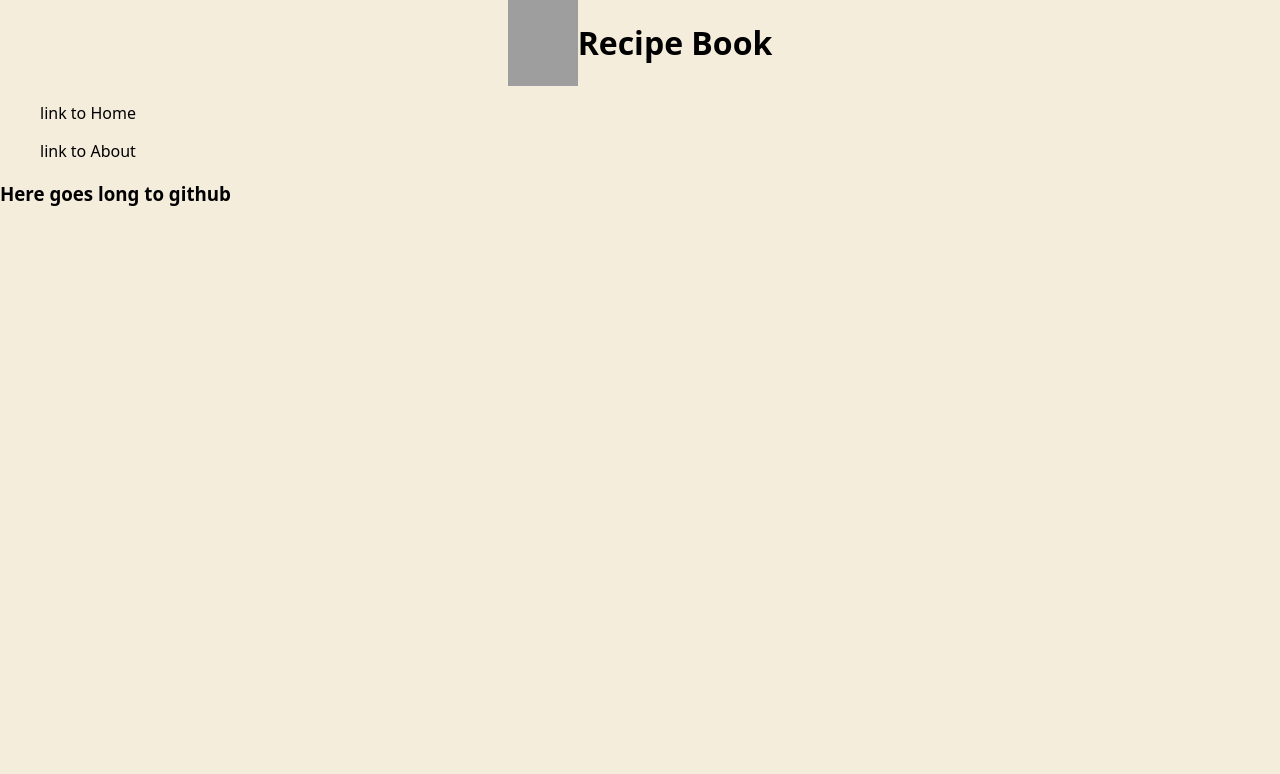
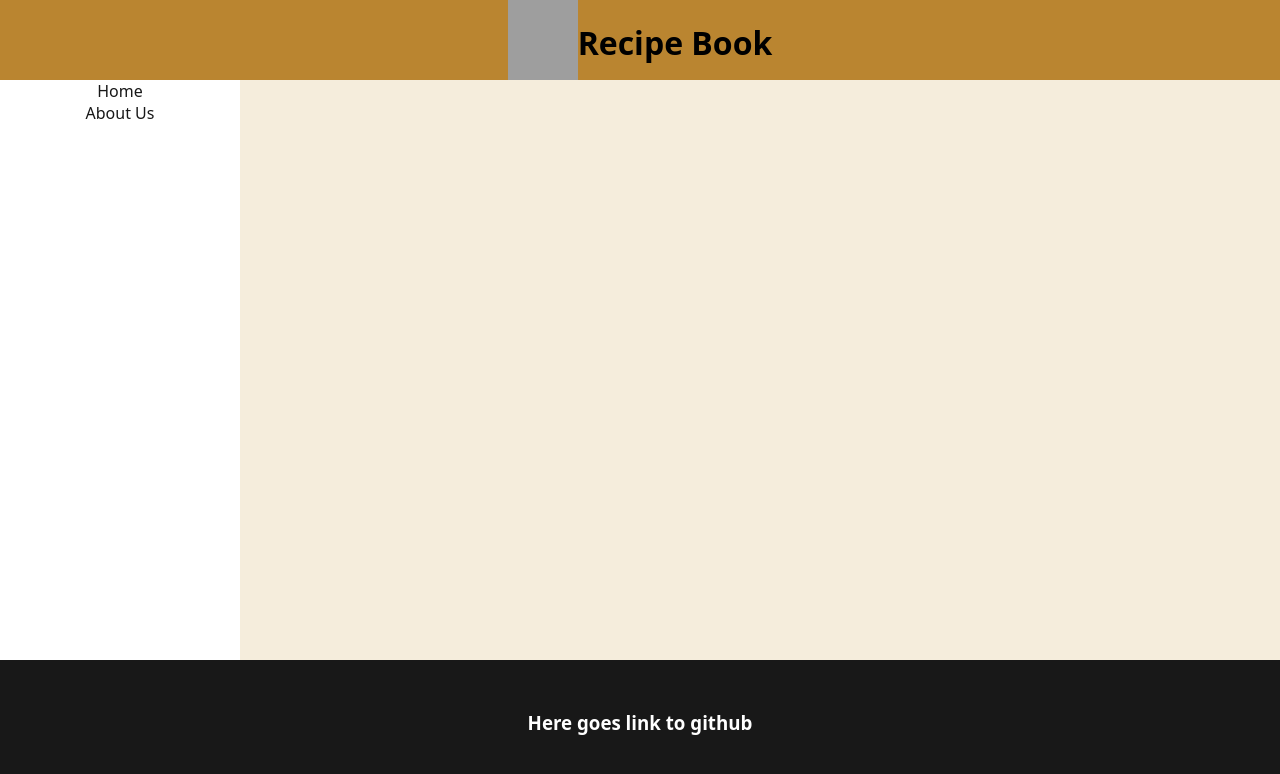
Before and after one commit to KaterynaSoloviova/recipe-book-app, a React (Vite) app in the folder recipe-book-app/: page / in a window 1280 px wide. Shown: the top 774 px of the page. Built offline with nearby package versions, Linux system fonts and the light colour scheme; grey boxes are pictures that could not be loaded.

Commit message:
feat: add basic organization of elements

```diff
--- a/recipe-book-app/src/App.css
+++ b/recipe-book-app/src/App.css
@@ -1,5 +1,6 @@
 body {
   background-color: #f5eddc;
+  height: 100vh;
 }
 
 /*HEADER STYLES*/
@@ -7,8 +8,52 @@ body {
 header {
   display: flex;
   justify-content: center;
+  background-color: #ba8530;
+  height: 10vh;
 }
 header img {
   max-width: 70px;
   height: auto;
 }
+
+/*ORGANIZATION FOR SIDEBAR AND RECIPES (main)*/
+.content {
+  display: flex;
+  height: 74vh;
+}
+
+/*SIDEBAR STYLES*/
+aside {
+  background-color: white;
+  width: 15em;
+  text-align: center;
+}
+
+aside ul {
+  margin: 0;
+  padding: 0;
+}
+aside ul a {
+  text-decoration: none;
+  color: #181818;
+}
+
+/*MAIN CONTENT (recipes list)*/
+.main {
+  flex-grow: 1;
+}
+
+/*FOOTER STYLES*/
+footer {
+  text-align: center;
+  background-color: #181818;
+  color: white;
+  width: 100%;
+  height: 5vh;
+  padding: 50px 0;
+  position: fixed;
+  bottom: 0;
+}
+footer h3 {
+  margin: 0;
+}
--- a/recipe-book-app/src/App.jsx
+++ b/recipe-book-app/src/App.jsx
@@ -8,7 +8,11 @@ function App() {
   return (
     <>
       <Navbar />
-      <Sidebar />
+      <div className="content">
+        <Sidebar />
+        <div className="main"></div>
+        {/*here RecipeList instead of these div and put class "main" inside RecipeList??*/}
+      </div>
       <Footer />
     </>
   );
--- a/recipe-book-app/src/components/Footer.jsx
+++ b/recipe-book-app/src/components/Footer.jsx
@@ -1,7 +1,7 @@
 function Footer() {
   return (
     <footer>
-      <h3>Here goes long to github</h3>
+      <h3>Here goes link to github</h3>
     </footer>
   );
 }
--- a/recipe-book-app/src/components/Sidebar.jsx
+++ b/recipe-book-app/src/components/Sidebar.jsx
@@ -2,8 +2,12 @@ function Sidebar() {
   return (
     <aside>
       <nav>
-        <ul>link to Home</ul>
-        <ul>link to About</ul>
+        <ul>
+          <a href="#">Home</a>
+        </ul>
+        <ul>
+          <a href="#">About Us</a>
+        </ul>
       </nav>
     </aside>
   );
```
